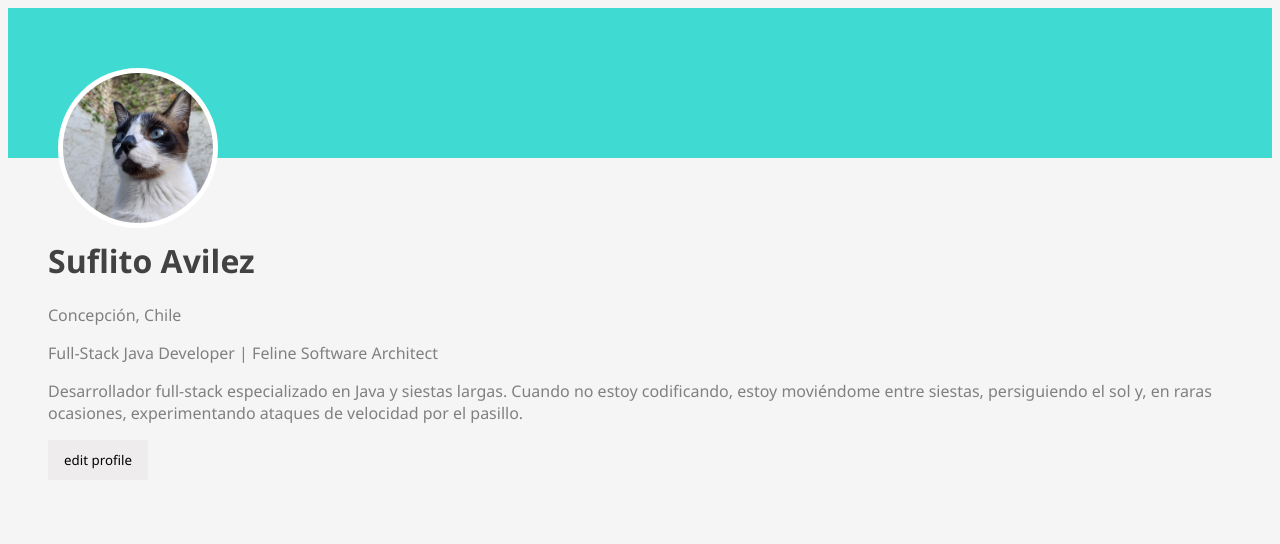
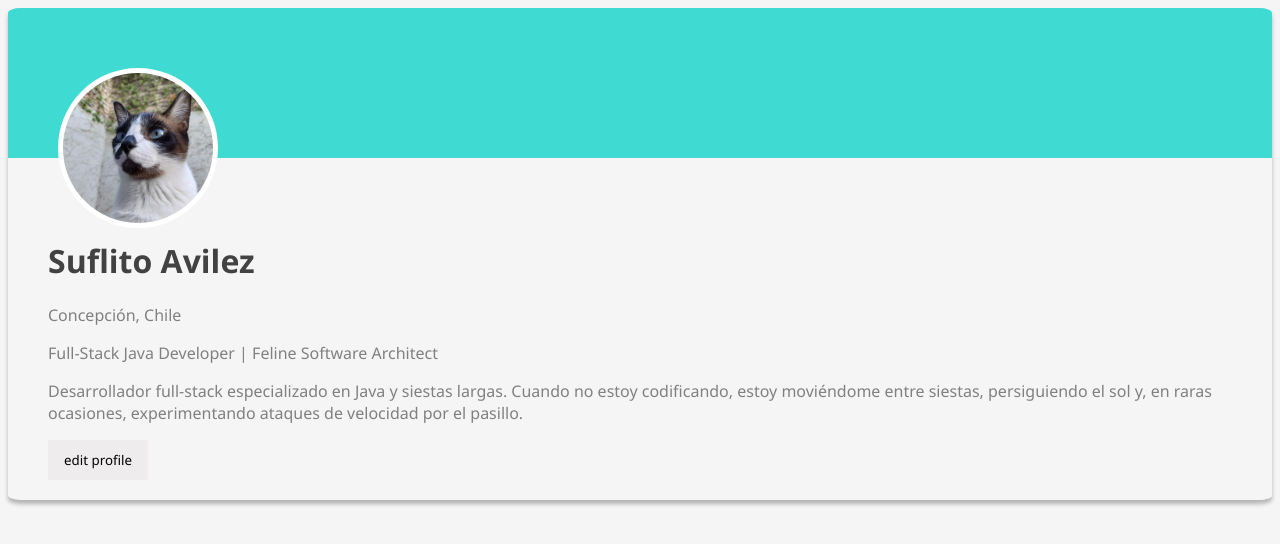
Before and after one commit to camimavz/TarjetaUsuario, a plain HTML site: page index.html in a window 1280 px wide. Drawn offline with Linux system fonts and the light colour scheme.

Commit message:
Agregué box shadow y border radius al container, ahora sí

```diff
--- a/styles.css
+++ b/styles.css
@@ -43,3 +43,9 @@ h1{
     border: none;
     background-color: rgba(235, 232, 232, 0.637)
 }
+
+.profile-container {
+    overflow: hidden;
+    border-radius: 1%;
+    box-shadow: 0 4px 4px rgba(0, 0, 0, 0.267)
+}
```
